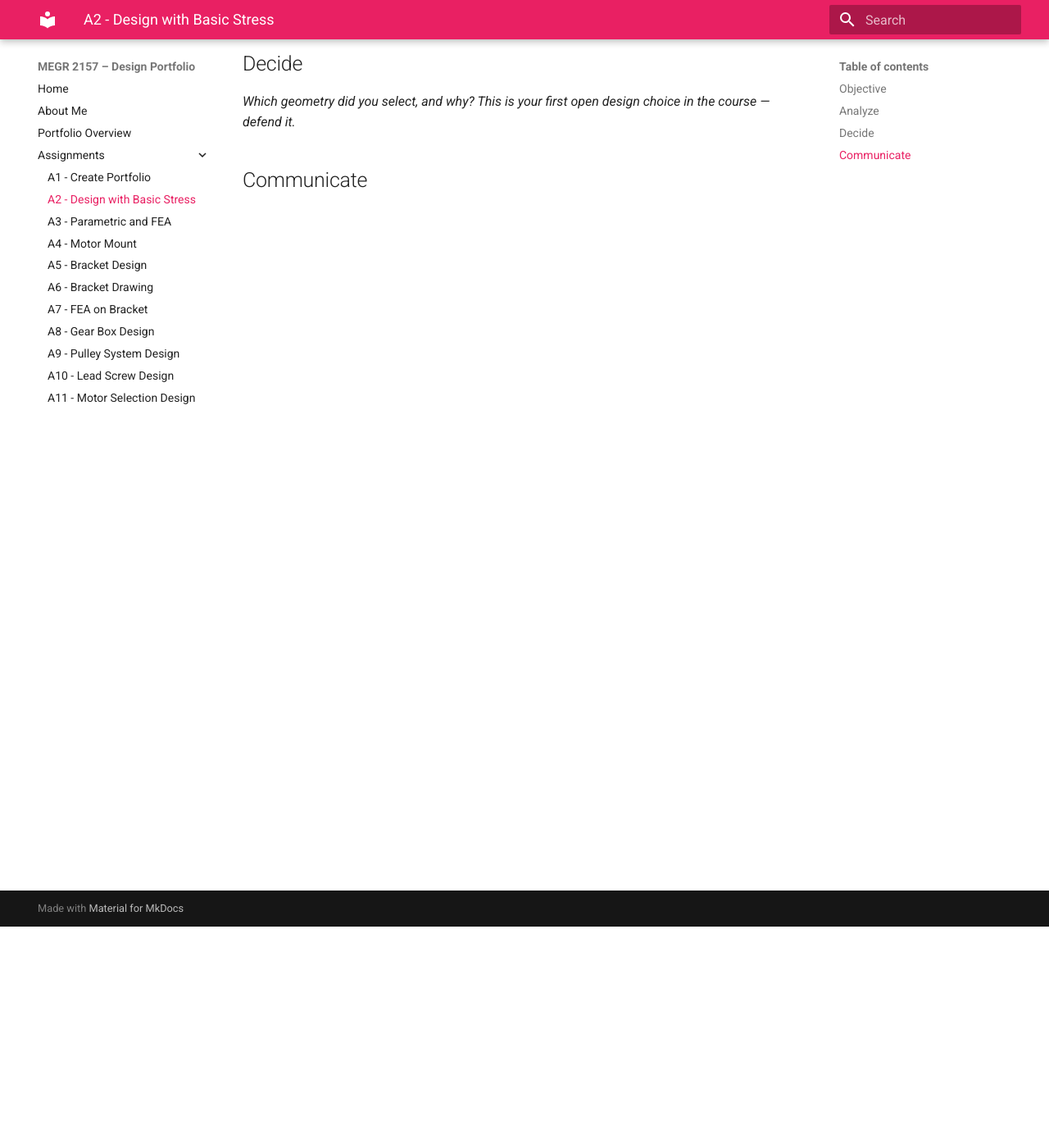
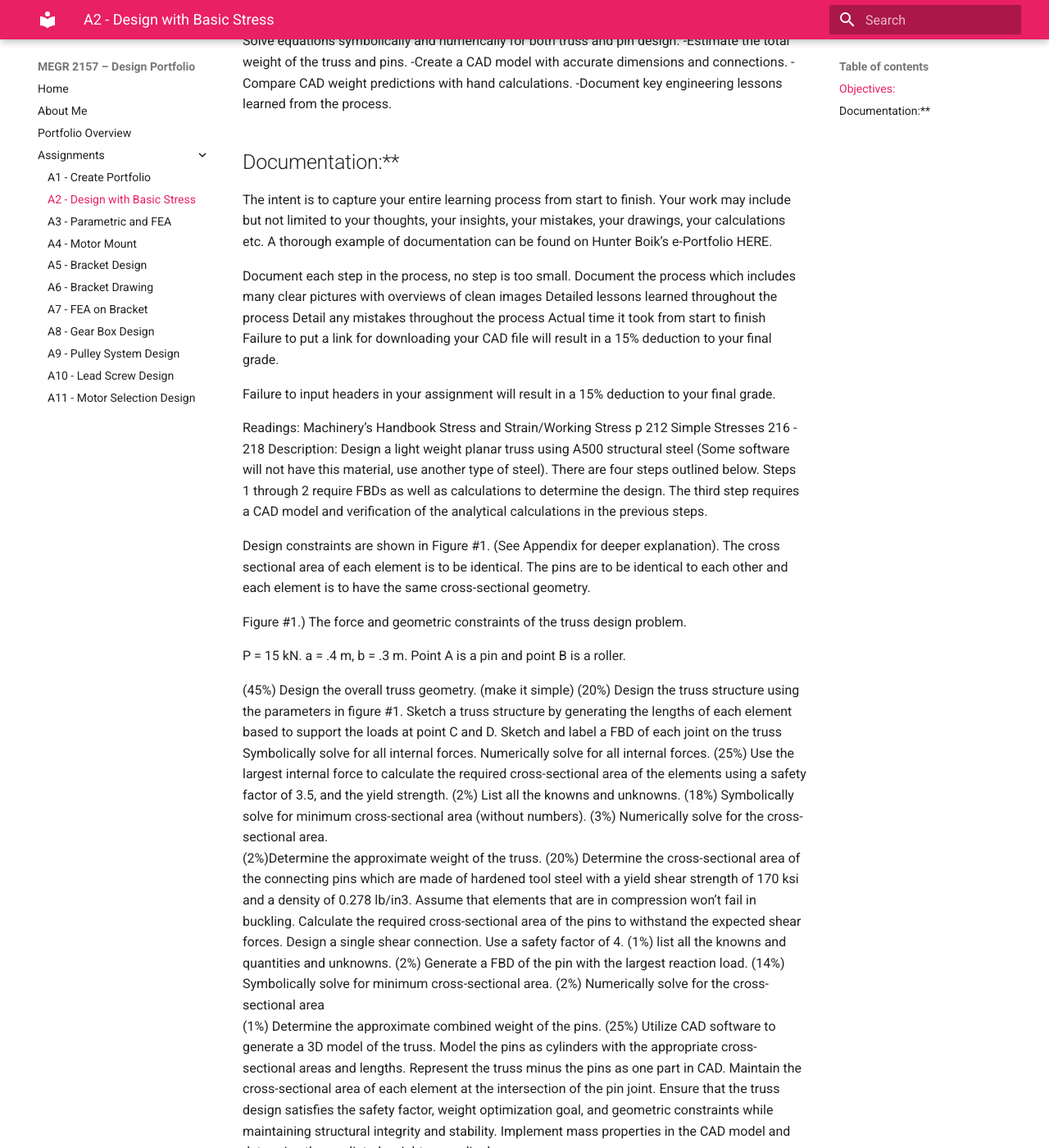
Before and after one commit to gracieanne14/design-projects-portfolio, an MkDocs documentation site: the page built from docs/assignments/A02/index.md, in a window 1280 px wide and 1400 px high, scrolled down 270 px. Shown: the whole window at 82% size. Built offline with MkDocs 1.6.1 and Material for MkDocs 9.7.7, drawn with Linux system fonts in a browser that asks for light colours; some of the changed text lies outside the part shown.

Commit message:
Updated certain sections, loaded the instructions into it
Updated objectives and documentation requirements for A2 assignment, including detailed steps for truss design and analysis.

```diff
--- a/docs/assignments/A02/index.md
+++ b/docs/assignments/A02/index.md
@@ -1,12 +1,102 @@
 # A2 – Truss Stress Analysis
 
-## Objective
+## Objectives:
+-Design a lightweight planar truss using A500 steel or an alternative material.
+-Create free body diagrams (FBDs) for joints and critical pins.
+-Calculate the required cross-sectional area of truss elements with a safety factor.
+-Determine pin sizes based on shear forces with a safety factor.
+-Solve equations symbolically and numerically for both truss and pin design.
+-Estimate the total weight of the truss and pins.
+-Create a CAD model with accurate dimensions and connections.
+-Compare CAD weight predictions with hand calculations.
+-Document key engineering lessons learned from the process.
+## Documentation:**
+The intent is to capture your entire learning process from start to finish. Your work may include but not limited to your thoughts, your insights, your mistakes, your drawings, your calculations etc. A thorough example of documentation can be found on Hunter Boik’s e-Portfolio HERE.
+
+Document each step in the process, no step is too small.
+Document the process which includes many clear pictures with overviews of clean images
+Detailed lessons learned throughout the process
+Detail any mistakes throughout the process
+Actual time it took from start to finish
+Failure to put a link for downloading your CAD file will result in a 15% deduction to your final grade.
 
 
-## Analyze
+Failure to input headers in your assignment will result in a 15% deduction to your final grade.
+
+Readings:
+Machinery’s Handbook
+Stress and Strain/Working Stress  p 212
+Simple Stresses 216 - 218
+Description:
+Design a light weight planar truss using A500 structural steel (Some software will not have this material, use another type of steel). There are four steps outlined below. Steps 1 through 2 require FBDs as well as calculations to determine the design. The third step requires a CAD model and verification of the analytical calculations in the previous steps.
+
+Design constraints are shown in Figure #1. (See Appendix for deeper explanation).
+The cross sectional area of each element is to be identical.
+The pins are to be identical to each other and each element is to have the same cross-sectional geometry.
 
 
-## Decide
-_Which geometry did you select, and why? This is your first open design choice in the course — defend it._
 
-## Communicate
+Figure #1.) The force and geometric constraints of the truss design problem.
+
+P = 15 kN. a = .4 m, b = .3 m. Point A is a pin and point B is a roller.
+
+(45%) Design the overall truss geometry. (make it simple)
+(20%) Design the truss structure using the parameters in figure #1.
+Sketch a truss structure by generating the lengths of each element based to support the loads at point C and D.
+Sketch and label a FBD of each joint on the truss
+Symbolically solve for all internal forces.
+Numerically solve for all internal forces.
+(25%) Use the largest internal force to calculate the required cross-sectional area of the elements using a safety factor of 3.5, and the yield strength.
+(2%) List all the knowns and unknowns.
+(18%) Symbolically solve for minimum cross-sectional area (without numbers).
+(3%) Numerically solve for the cross-sectional area.
+(2%)Determine the approximate weight of the truss.
+(20%) Determine the cross-sectional area of the connecting pins which are made of hardened tool steel with a yield shear strength of 170 ksi and a density of 0.278 lb/in3. Assume that elements that are in compression won’t fail in buckling.
+Calculate the required cross-sectional area of the pins to withstand the expected shear forces. Design a single shear connection. Use a safety factor of 4.
+(1%) list all the knowns and quantities and unknowns.
+(2%) Generate a FBD of the pin with the largest reaction load.
+(14%) Symbolically solve for minimum cross-sectional area.
+(2%) Numerically solve for the cross-sectional area
+(1%) Determine the approximate combined weight of the pins.
+(25%) Utilize CAD software to generate a 3D model of the truss. Model the pins as cylinders with the appropriate cross-sectional areas and lengths.
+Represent the truss minus the pins as one part in CAD.
+Maintain the cross-sectional area of each element at the intersection of the pin joint.
+Ensure that the truss design satisfies the safety factor, weight optimization goal, and geometric constraints while maintaining structural integrity and stability.
+Implement mass properties in the CAD model and determine the predicted weight, accordingly.
+(10%) Detail engineering lesson learned and be specific. Eliminate words like good and bad from this section. Be more articulate.
+For example, I learned how to design a truss using the yield strength of the material by comparing it with the external stress of the load.
+2157 Students Only
+(20%) Topic: Likelihood of Failure Modes in Truss Components
+
+Instructions:
+Research the likelihood of different failure modes in the components of a truss. Cite all sources used. If you use AI, include the exact prompts and responses, and make sure AI is used only as a tool to support—not replace—your own critical thinking.
+
+(10%) Part 1 – Truss Members
+Each truss member is under either tension or compression and may fail due to the applied loading. For each member:
+
+Identify the expected failure mode (yielding, fracture, or buckling).
+State whether the material is ductile or brittle.
+Support your choice using stress comparisons and simple reasoning.
+Propose a design modification that could reduce the likelihood of this failure.
+(10%) Part 2 – Pin Connections
+
+Identify the expected failure mode of the pin.
+Support your answer with data from credible, known sources.
+Propose a design modification to reduce the likelihood of this failure
+Appendix A
+Workflow for 1.b.
+
+Static Analysis (Solve for Forces of all elements)
+Choose the element with the largest force
+Normal Stress Analysis
+Strength of Materials analysis to solve for the minimum cross sectional area
+Add the lengths of the elements and multiply the cross sectional area and the density.
+Workflow for 2.a.
+
+Determine the largest force on the pin
+Shear Stress Analysis
+Strength of Material Analysis to solve for minimum cross sectional area of pin
+Updated: Appendix B
+
+
+2D truss Solidworks image. Notice there is no need to assemble the elements in 3D. You do need to size the pin holes correctly.
```
